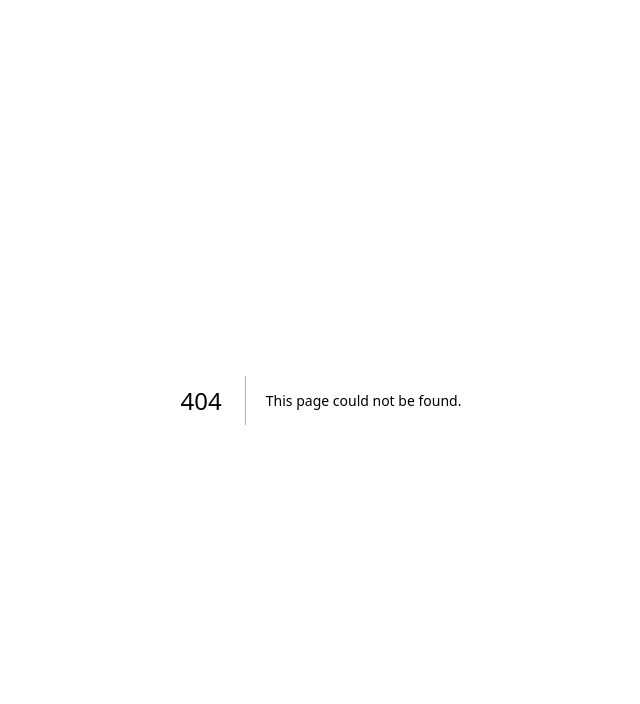
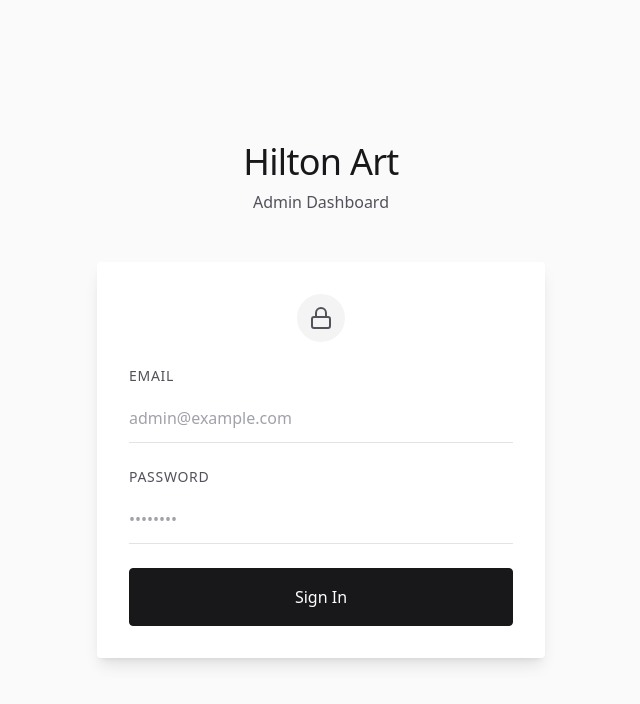
Before and after one commit to ethanbwibo-Strath/Hilton-the-Artist, a Next.js app: page /login in a window 1280 px wide. Before the commit this address had no page. Shown: the top 704 px of the page, without its empty margins (319-959 px from the left). Built offline with nearby package versions, Linux system fonts and the light colour scheme.

Commit message:
auto-commit for 8f12057a-352a-4f04-b0c8-4c9162075ae4

```diff
--- /dev/null
+++ b/src/app/admin/layout.tsx
@@ -0,0 +1,30 @@
+import Link from 'next/link'
+import { redirect } from 'next/navigation'
+import { createClient } from '@/lib/supabase/server'
+import { AdminSidebar } from '@/components/admin/AdminSidebar'
+import { AdminHeader } from '@/components/admin/AdminHeader'
+
+export default async function AdminLayout({
+  children,
+}: {
+  children: React.ReactNode
+}) {
+  const supabase = await createClient()
+  const { data: { user } } = await supabase.auth.getUser()
+
+  if (!user) {
+    redirect('/login')
+  }
+
+  return (
+    <div className="min-h-screen bg-background-off flex" data-testid="admin-layout">
+      <AdminSidebar />
+      <div className="flex-1 flex flex-col">
+        <AdminHeader user={user} />
+        <main className="flex-1 p-8">
+          {children}
+        </main>
+      </div>
+    </div>
+  )
+}
--- /dev/null
+++ b/src/app/login/page.tsx
@@ -0,0 +1,15 @@
+import { LoginForm } from '@/components/auth/LoginForm'
+
+export default function LoginPage() {
+  return (
+    <main className="min-h-screen flex items-center justify-center bg-background-off p-8" data-testid="login-page">
+      <div className="w-full max-w-md">
+        <div className="text-center mb-12">
+          <h1 className="heading-serif text-4xl mb-2">Hilton Art</h1>
+          <p className="text-foreground-secondary">Admin Dashboard</p>
+        </div>
+        <LoginForm />
+      </div>
+    </main>
+  )
+}
--- /dev/null
+++ b/src/components/admin/AdminHeader.tsx
@@ -0,0 +1,42 @@
+'use client'
+
+import { useRouter } from 'next/navigation'
+import { createClient } from '@/lib/supabase/client'
+import { Button } from '@/components/ui/Button'
+import { LogOut } from 'lucide-react'
+import type { User } from '@supabase/supabase-js'
+
+interface AdminHeaderProps {
+  user: User
+}
+
+export function AdminHeader({ user }: AdminHeaderProps) {
+  const router = useRouter()
+
+  const handleLogout = async () => {
+    const supabase = createClient()
+    await supabase.auth.signOut()
+    router.push('/login')
+    router.refresh()
+  }
+
+  return (
+    <header className="bg-background border-b border-foreground-muted/10 px-8 py-4" data-testid="admin-header">
+      <div className="flex items-center justify-between">
+        <div>
+          <p className="text-sm text-foreground-muted">Logged in as</p>
+          <p className="font-medium" data-testid="admin-user-email">{user.email}</p>
+        </div>
+        <Button
+          variant="ghost"
+          size="sm"
+          onClick={handleLogout}
+          data-testid="logout-btn"
+        >
+          <LogOut size={18} className="mr-2" />
+          Sign Out
+        </Button>
+      </div>
+    </header>
+  )
+}
--- /dev/null
+++ b/src/components/admin/AdminSidebar.tsx
@@ -0,0 +1,61 @@
+'use client'
+
+import Link from 'next/link'
+import { usePathname } from 'next/navigation'
+import { LayoutDashboard, Image, ClipboardList, Home } from 'lucide-react'
+import { cn } from '@/lib/utils'
+
+const navItems = [
+  { href: '/admin', icon: LayoutDashboard, label: 'Dashboard' },
+  { href: '/admin/artworks', icon: Image, label: 'Artworks' },
+  { href: '/admin/orders', icon: ClipboardList, label: 'Orders' },
+]
+
+export function AdminSidebar() {
+  const pathname = usePathname()
+
+  return (
+    <aside className="w-64 bg-foreground text-background min-h-screen p-6" data-testid="admin-sidebar">
+      <Link href="/" className="flex items-center gap-2 mb-12">
+        <span className="heading-serif text-xl">Hilton Art</span>
+      </Link>
+
+      <nav>
+        <ul className="space-y-2">
+          {navItems.map((item) => {
+            const isActive = pathname === item.href ||
+              (item.href !== '/admin' && pathname.startsWith(item.href))
+            return (
+              <li key={item.href}>
+                <Link
+                  href={item.href}
+                  data-testid={`admin-nav-${item.label.toLowerCase()}`}
+                  className={cn(
+                    'flex items-center gap-3 px-4 py-3 rounded-sm transition-colors',
+                    isActive
+                      ? 'bg-background/10 text-background'
+                      : 'text-background/60 hover:bg-background/5 hover:text-background'
+                  )}
+                >
+                  <item.icon size={20} strokeWidth={1.5} />
+                  <span className="text-sm">{item.label}</span>
+                </Link>
+              </li>
+            )
+          })}
+        </ul>
+      </nav>
+
+      <div className="mt-auto pt-12">
+        <Link
+          href="/"
+          className="flex items-center gap-3 px-4 py-3 text-background/60 hover:text-background transition-colors text-sm"
+          data-testid="admin-nav-home"
+        >
+          <Home size={20} strokeWidth={1.5} />
+          View Website
+        </Link>
+      </div>
+    </aside>
+  )
+}
--- /dev/null
+++ b/src/components/auth/LoginForm.tsx
@@ -0,0 +1,86 @@
+'use client'
+
+import { useState } from 'react'
+import { useRouter } from 'next/navigation'
+import { motion } from 'framer-motion'
+import { toast } from 'sonner'
+import { Button } from '@/components/ui/Button'
+import { Input } from '@/components/ui/Input'
+import { createClient } from '@/lib/supabase/client'
+import { Lock } from 'lucide-react'
+
+export function LoginForm() {
+  const router = useRouter()
+  const [email, setEmail] = useState('')
+  const [password, setPassword] = useState('')
+  const [isLoading, setIsLoading] = useState(false)
+
+  const handleSubmit = async (e: React.FormEvent) => {
+    e.preventDefault()
+    setIsLoading(true)
+
+    const supabase = createClient()
+    const { error } = await supabase.auth.signInWithPassword({
+      email,
+      password,
+    })
+
+    if (error) {
+      toast.error(error.message)
+      setIsLoading(false)
+      return
+    }
+
+    toast.success('Welcome back!')
+    router.push('/admin')
+    router.refresh()
+  }
+
+  return (
+    <motion.form
+      initial={{ opacity: 0, y: 20 }}
+      animate={{ opacity: 1, y: 0 }}
+      onSubmit={handleSubmit}
+      className="bg-background p-8 rounded-sm shadow-lg space-y-6"
+      data-testid="login-form"
+    >
+      <div className="flex justify-center mb-6">
+        <div className="w-12 h-12 rounded-full bg-background-soft flex items-center justify-center">
+          <Lock size={24} className="text-foreground-secondary" />
+        </div>
+      </div>
+
+      <Input
+        id="email"
+        type="email"
+        label="Email"
+        placeholder="admin@example.com"
+        value={email}
+        onChange={(e) => setEmail(e.target.value)}
+        required
+        data-testid="login-email"
+      />
+
+      <Input
+        id="password"
+        type="password"
+        label="Password"
+        placeholder="••••••••"
+        value={password}
+        onChange={(e) => setPassword(e.target.value)}
+        required
+        data-testid="login-password"
+      />
+
+      <Button
+        type="submit"
+        size="lg"
+        className="w-full"
+        disabled={isLoading}
+        data-testid="login-submit-btn"
+      >
+        {isLoading ? 'Signing in...' : 'Sign In'}
+      </Button>
+    </motion.form>
+  )
+}
```
